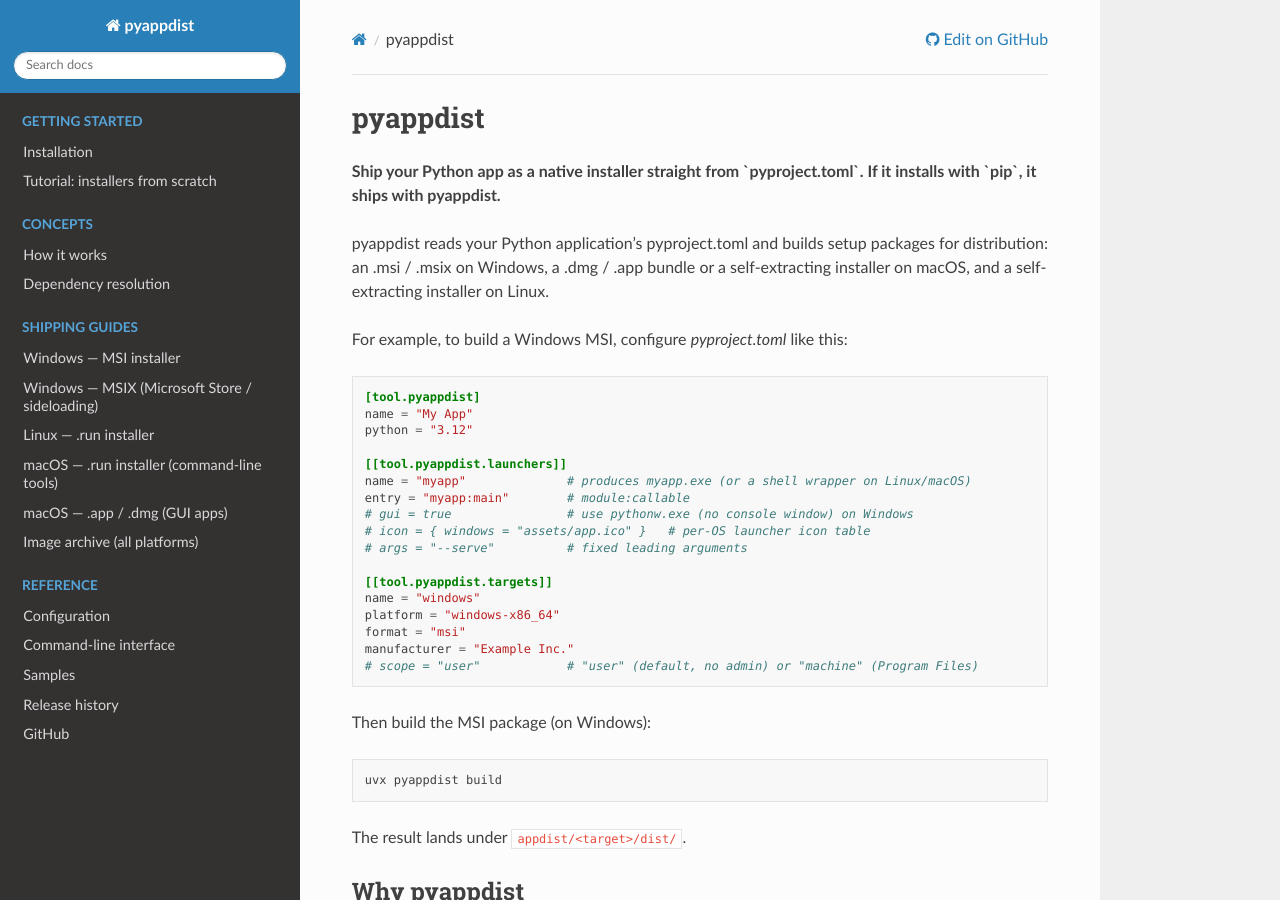
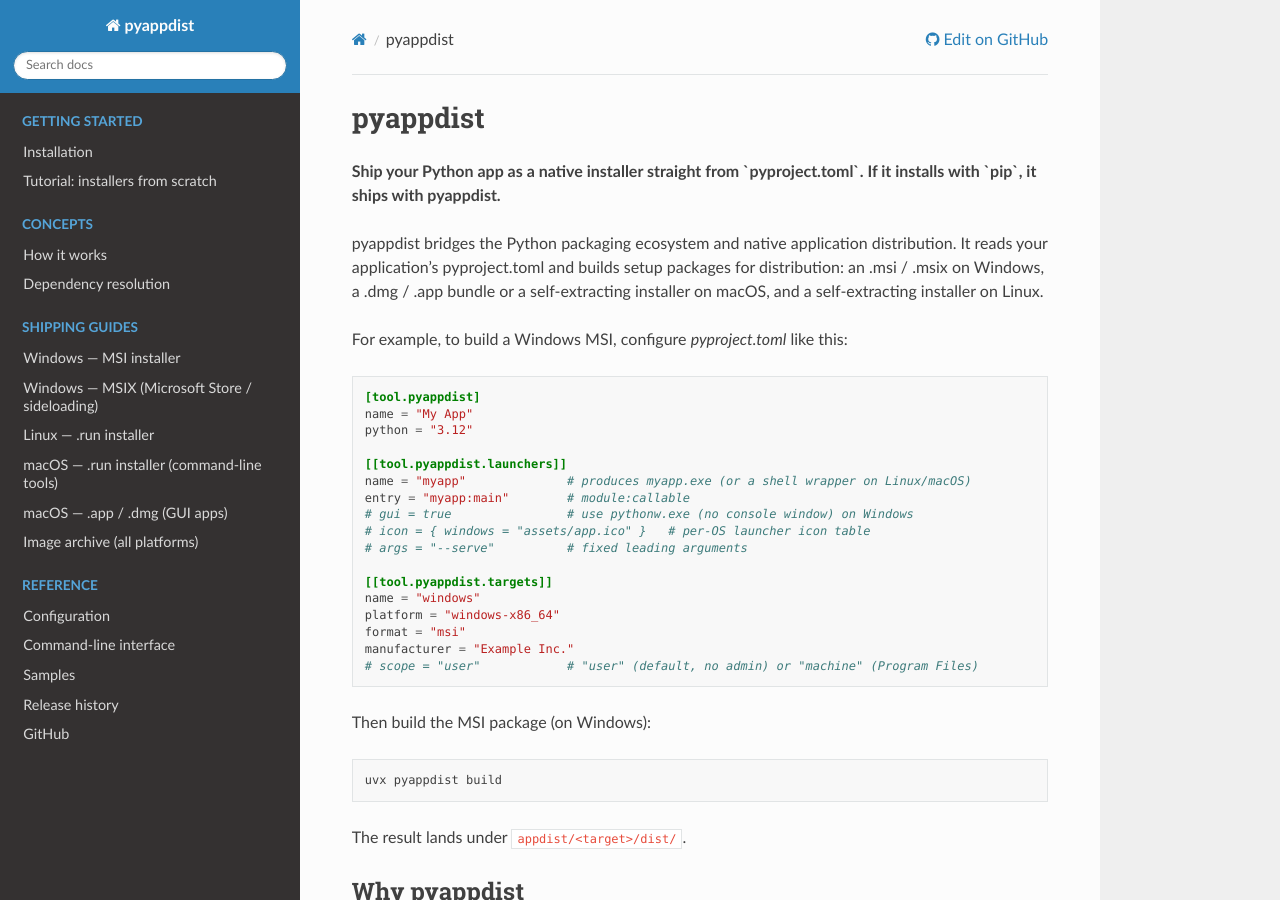
Before and after one commit to atsuoishimoto/pyappdist, a Sphinx documentation site: the page built from docs/index.rst, in a window 1280 px wide and 900 px high. Built offline with Sphinx 7.4.7 and the Read the Docs theme 3.1.0, drawn with Linux system fonts in a browser that asks for light colours.

```diff
--- a/docs/index.rst
+++ b/docs/index.rst
@@ -5,7 +5,11 @@ pyappdist
 **Ship your Python app as a native installer straight from `pyproject.toml`.
 If it installs with `pip`, it ships with pyappdist.**
 
-pyappdist reads your Python application’s pyproject.toml and builds setup packages for distribution: an .msi / .msix on Windows, a .dmg / .app bundle or a self-extracting installer on macOS, and a self-extracting installer on Linux.
+pyappdist bridges the Python packaging ecosystem and native application
+distribution. It reads your application's pyproject.toml and builds setup
+packages for distribution: an .msi / .msix on Windows, a .dmg / .app bundle
+or a self-extracting installer on macOS, and a self-extracting installer on
+Linux.
 
 For example, to build a Windows MSI, configure `pyproject.toml` like this:
 
```
Also changed, not shown: README.md (+3 -2 lines).
